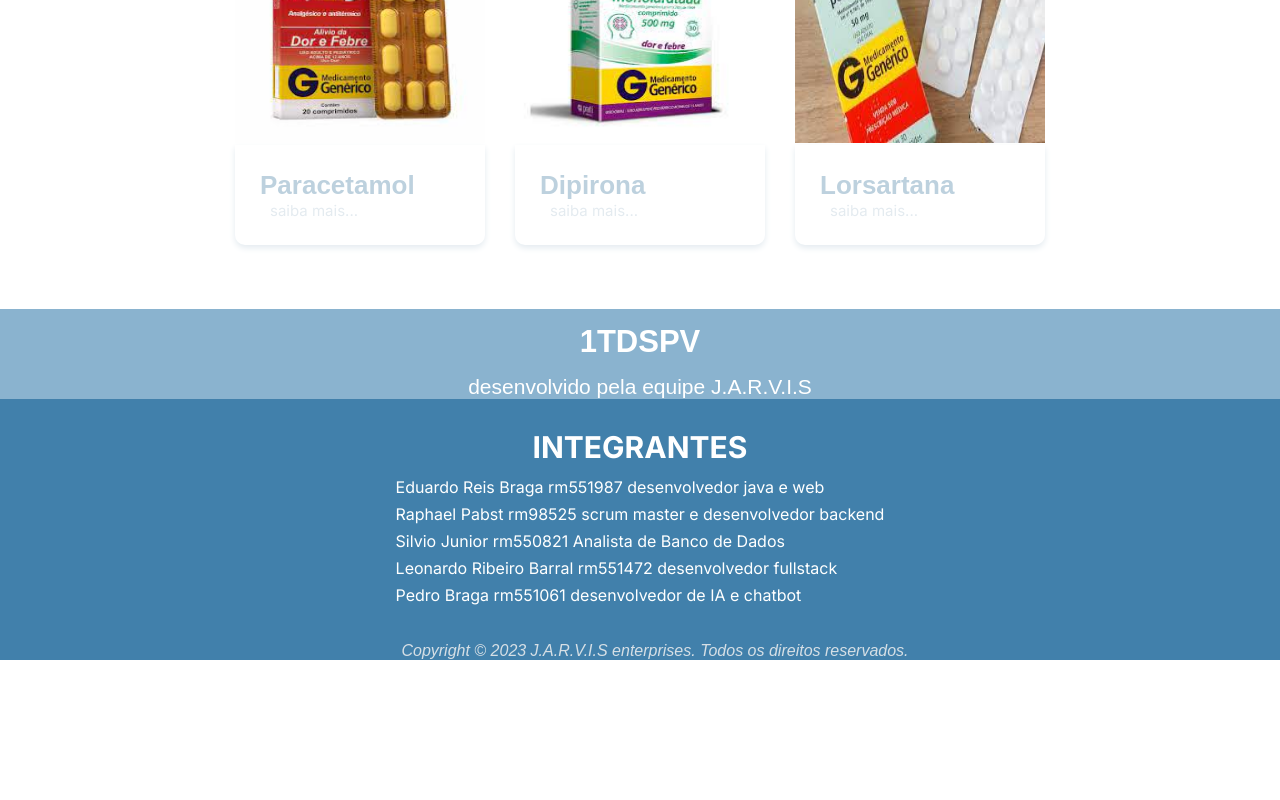
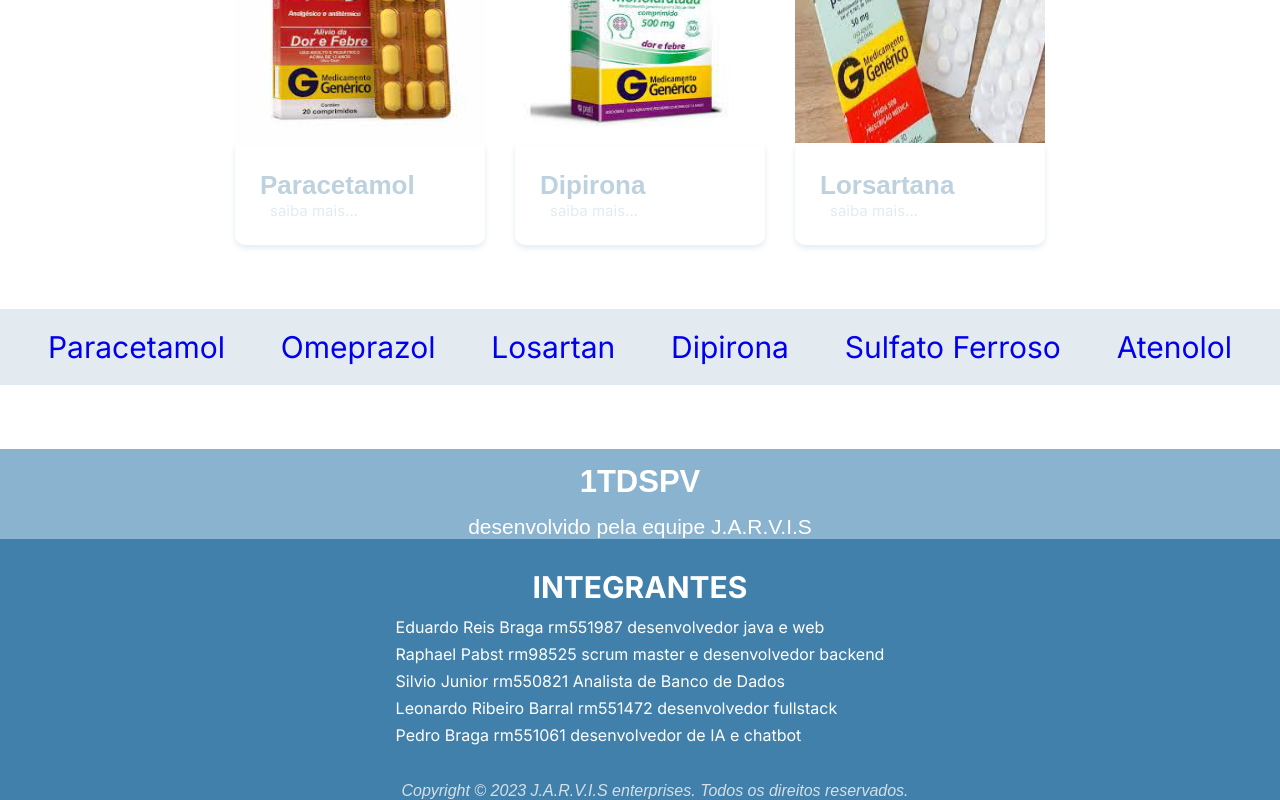
Before and after one commit to Edurb23/Jarvis, a Next.js app: page /medicamentos in a window 1280 px wide. Shown: the part 717-1517 px from the top of the page. Before the commit the page ends 1377 px from the top, so only its background shows below. Built offline with nearby package versions, Linux system fonts and the light colour scheme.

Commit message:
fazendo a lista de medicamentos

```diff
--- a/src/app/medicamentos/page.jsx
+++ b/src/app/medicamentos/page.jsx
@@ -2,6 +2,7 @@ import React from 'react'
 import './medicamentos.scss'
 import Image from 'next/image'
 import Link from 'next/link'
+import ListaMedicamentos from '@/components/ListaMedicamentos/listaMedicamentos'
 
 export default function Medicamentos() {
   return (
@@ -89,6 +90,8 @@ export default function Medicamentos() {
 
     </div>
 
+    <ListaMedicamentos/>
+
 
    </>
   )
--- /dev/null
+++ b/src/components/ListaMedicamentos/listaMedicamentos.jsx
@@ -0,0 +1,39 @@
+import React from 'react'
+import './listaMedicamentos.scss'
+import Link from 'next/link'
+
+export default function ListaMedicamentos() {
+    return (
+        <>
+            <div className='lista' >
+
+
+
+                <ul className='lista-medicamentos'>
+                    <li>
+                        <Link href="/" className='a'>Paracetamol</Link>
+                    </li>
+                    <li>
+                        <Link href="/" className='a' >Omeprazol</Link>
+                    </li>
+                    <li>
+                        <Link href="/" className='a'>Losartan</Link>
+                    </li>
+                    <li>
+                        <Link href="/" className='a'>Dipirona</Link>
+                    </li>
+                    <li>
+                        <Link href="/" className='a'>Sulfato Ferroso</Link>
+                    </li>
+                    <li>
+                        <Link href="/" className='a'>Atenolol</Link>
+                    </li>
+
+                </ul>
+
+
+            </div>
+
+        </>
+    )
+}
--- /dev/null
+++ b/src/components/ListaMedicamentos/listaMedicamentos.scss
@@ -0,0 +1,27 @@
+@import '../../app/css/main.scss';
+@import '../../app/css/cores';
+@import '../../app/css/fonte';
+.lista{
+    margin-bottom: 5%;
+
+  .lista-medicamentos{
+        display: flex;
+        justify-content: space-around;
+        align-items: center;
+         background-color:$cor-fundo;
+         color: #333;
+         padding: 20px;
+         li{
+            font-size: 30px;
+            list-style: none;
+
+            a{
+                text-decoration: none;
+                &:hover{
+                    color: $text-hover;
+                }
+            }
+
+         }
+        }
+}
```
